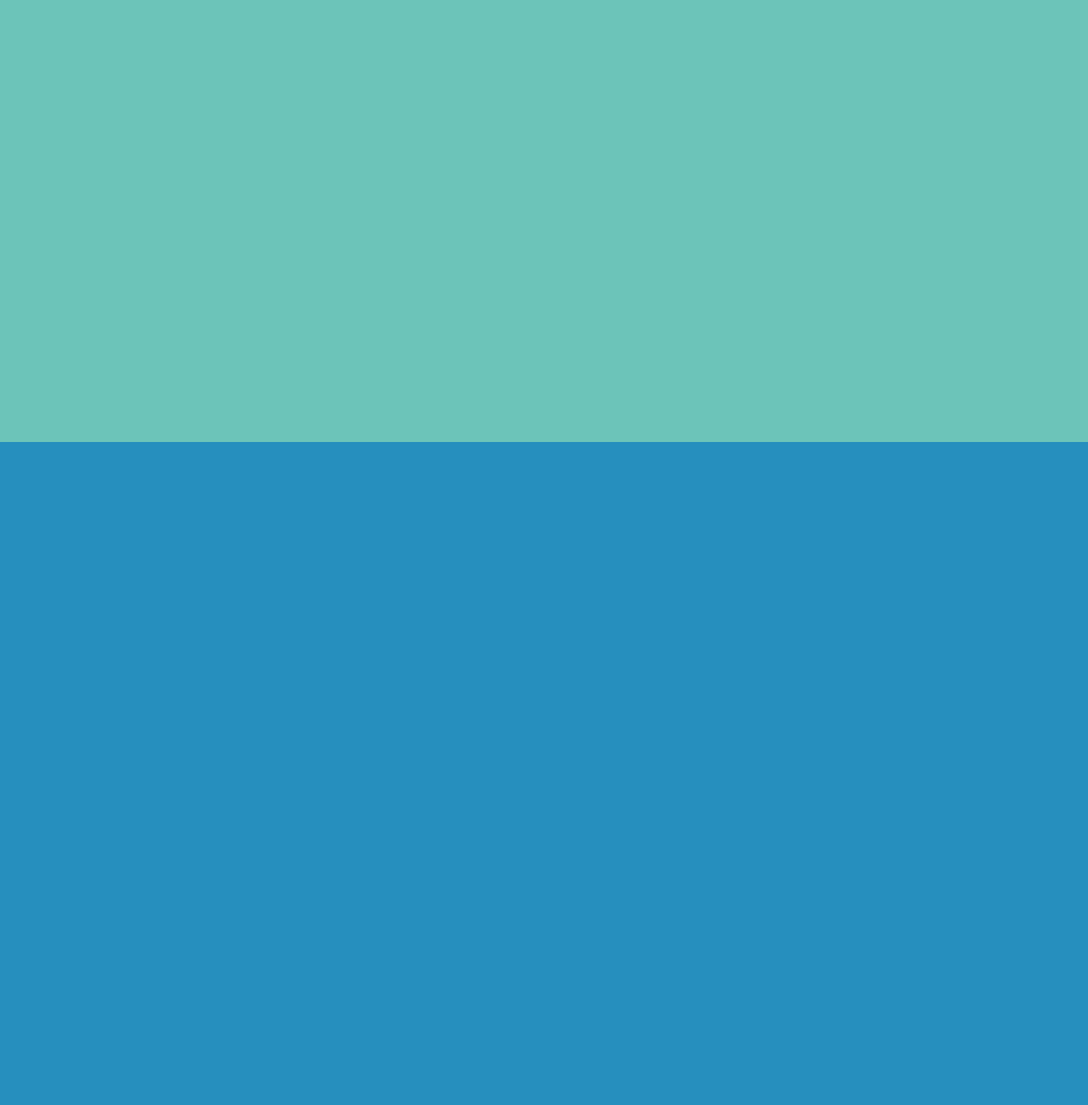
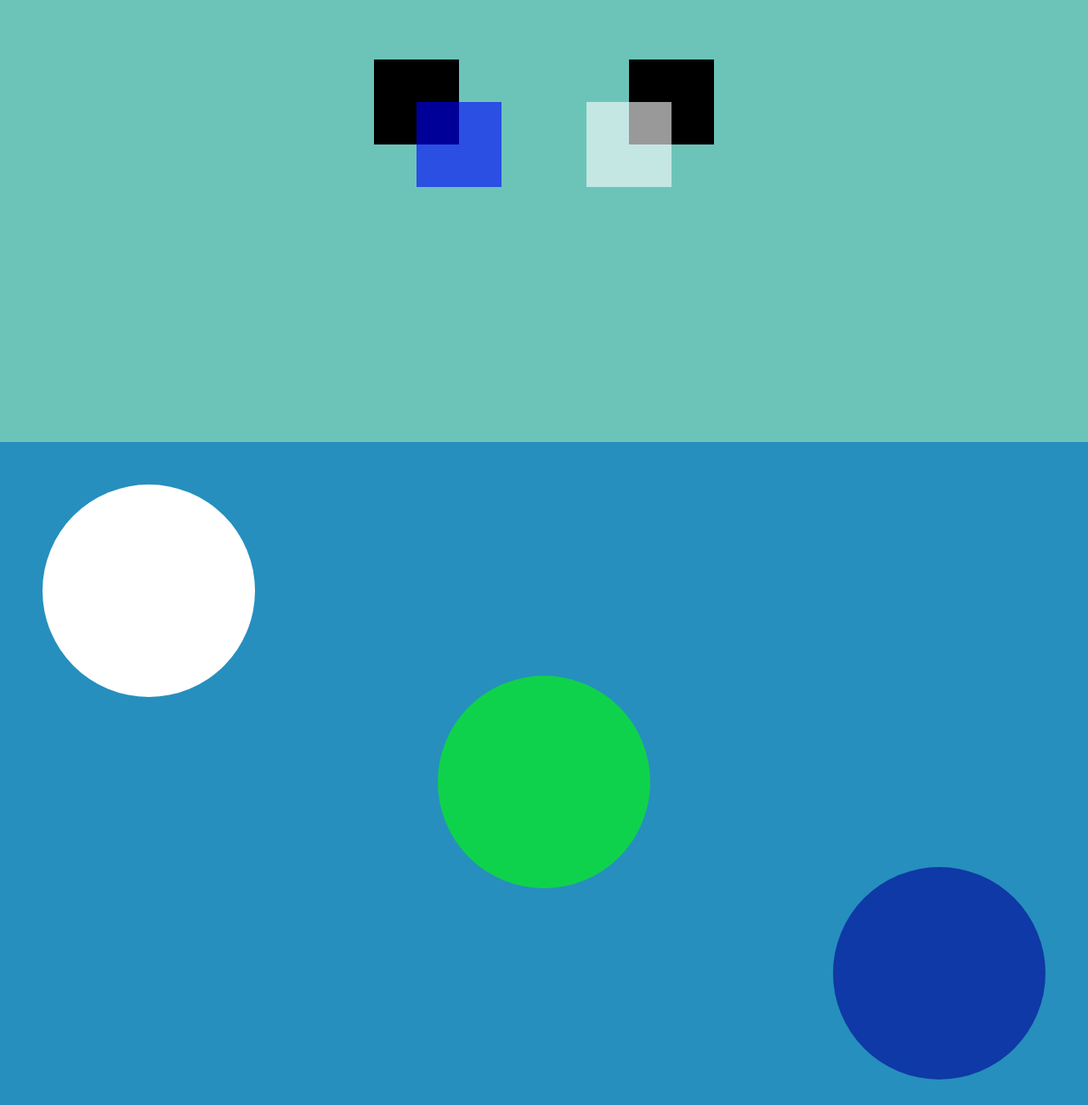
Before and after one commit to luizbrito6/Curso-Otavio-Miranda, a plain HTML site: page Seção 1/Aula17/index.html in a window 1280 px wide. Shown: the part 280-1580 px from the top of the page at 85% size. Drawn offline with Linux system fonts and the light colour scheme.

Commit message:
Positions

```diff
--- a/Seção 1/Aula17/index.html
+++ b/Seção 1/Aula17/index.html
@@ -19,14 +19,23 @@
     </nav>
 
 
-    <div class="relative" id="relative">
+    <div class="relative centralizado" id="relative">
+        <main></main>
         <div class="box"></div>
+        <div class="box-2"></div>
+        <main></main>
+    </div>
+
+    <div class="absolute centralizado " id="absolute">
+        <div class=" position"></div>
+        <div class=" position-2"></div>
+        <div class="position-3"></div>
+    </div>
+
+    <div class="sticky centralizado">
+        <div class="box-sticky"></div>
     </div>
 
 
-    <div class="absolute centralizado" id="absolute"></div>
-
-
-    <div class="sticky centralizado" id="sticky"></div>
 </body>
 </html>
--- a/Seção 1/Aula17/style.css
+++ b/Seção 1/Aula17/style.css
@@ -14,6 +14,7 @@ nav{
     position: fixed;
     width: 100%;
     z-index: 2;
+
 }
 
 .centralizado{
@@ -45,9 +46,6 @@ nav ul li a{
 }
 
 
-
-
-
 div{
     height: 100vh;
 }
@@ -58,18 +56,71 @@ div{
 
 .absolute{
     background-color:#268fbe ;
+    position: relative;
 }
 
 .sticky{
     background-color: #aaaa91;
+    height: 600vh;
+
 }
 
+.relative main{
+    width: 100px;
+    height: 100px;
+    background-color: #000;
+}
 
+.relative .box{
+    width: 100px;
+    height: 100px;
+    background-color: rgba(0, 0, 255, .6);
+    position: relative;
+    top: 50px;
+    right: 50px;
+}
 
-.box{
-    width: 200px;
-    height: 200px;
-    background-color: royalblue;
+.relative .box-2{
+    width: 100px;
+    height: 100px;
+    background-color: rgba(255, 255, 255, .6);
     position: relative;
-    bottom: 0;
+    top: 50px;
+    left: 50px;
 }
+
+.position{
+    border-radius: 50%;
+    width: 250px;
+    height: 250px;
+    background-color: rgba(0, 0, 150, .6);
+    position: absolute;
+    bottom: 50px;
+    right: 50px;
+}
+
+.position-2{
+    border-radius: 50%;
+    width: 250px;
+    height: 250px;
+    background-color: rgba(0, 255, 0, .6);
+    position: absolute;
+}
+.position-3{
+    border-radius: 50%;
+    width: 250px;
+    height: 250px;
+    background-color: #ffffff;
+    position: absolute;
+    top: 50px;
+    left: 50px;
+}
+
+.box-sticky{
+    width: 250px;
+    height: 250px;
+    background: #ffb7c1;
+    border: 3px solid #ef7689;
+    position: sticky;
+    top: 0;
+}
```
